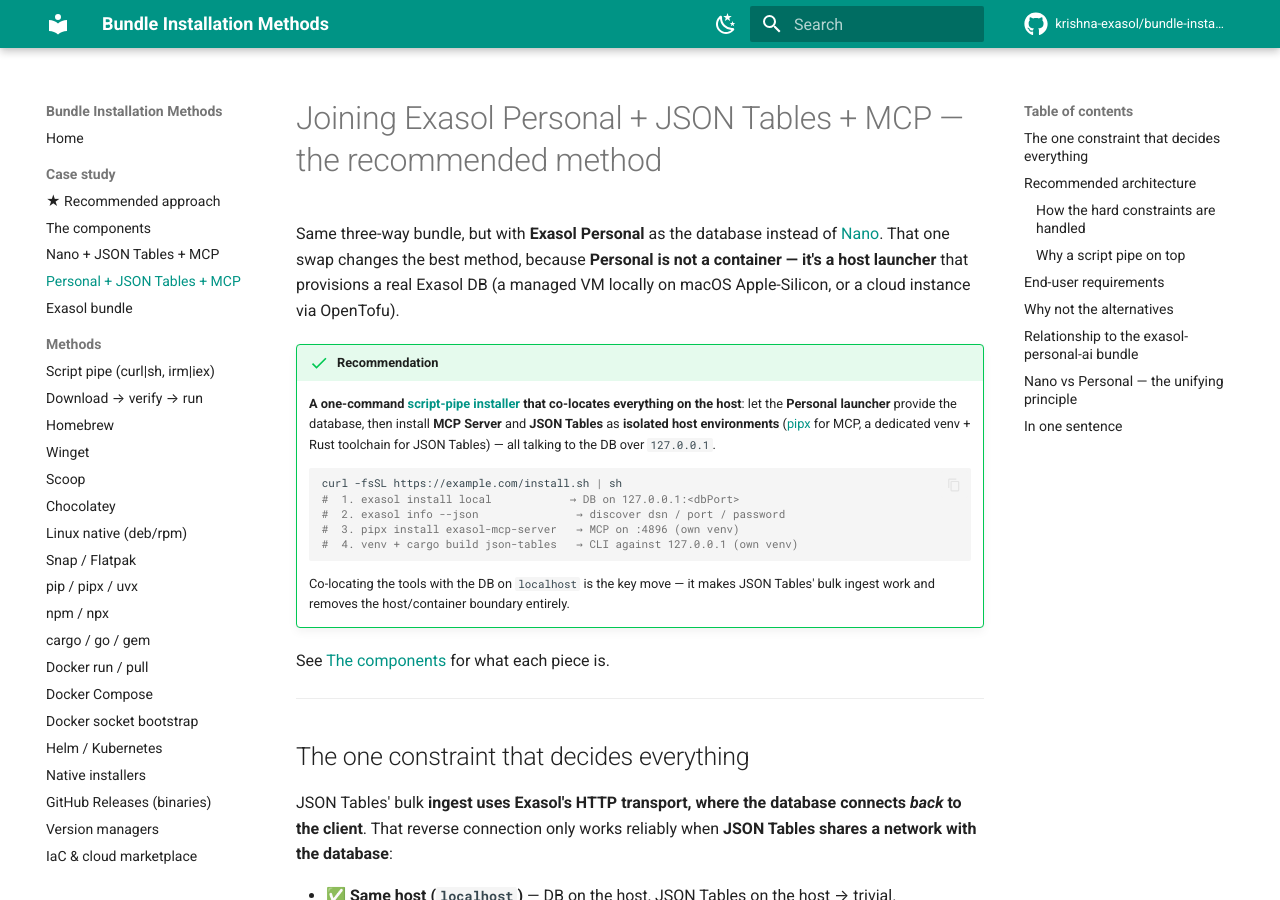
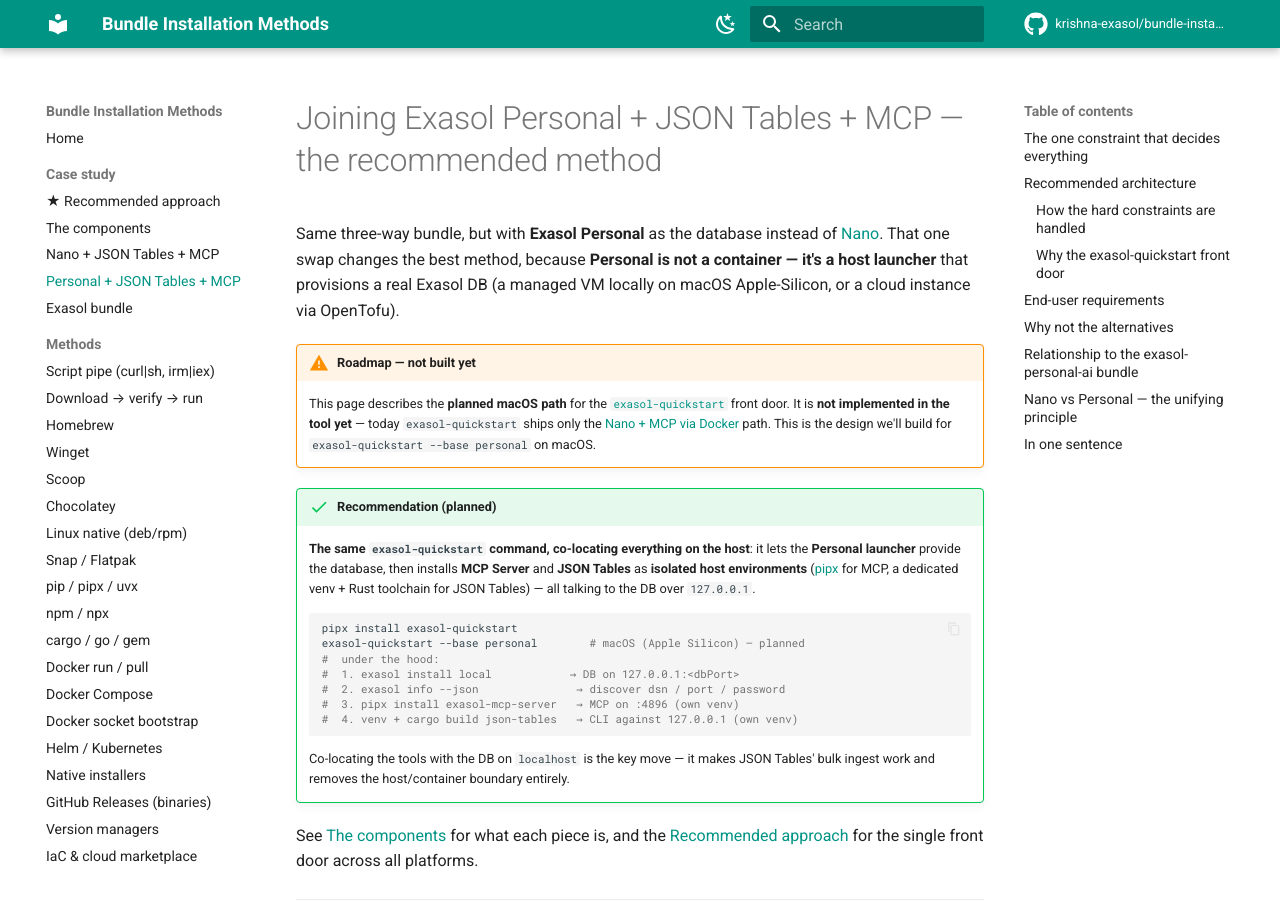
Before and after one commit to krishna-exasol/bundle-installation-methods, an MkDocs documentation site: the page built from docs/case-studies/personal-jsontables-mcp.md, in a window 1280 px wide and 900 px high. Built offline with MkDocs 1.6.1 and Material for MkDocs 9.7.7, drawn with Linux system fonts in a browser that asks for light colours; comment, search, counter and statistics services are not loaded; some of the changed text lies outside the part shown.

Commit message:
Docs consistency: single exasol-quickstart front door across case studies; mark Personal (no-Docker macOS) path as roadmap; scope the historical exasol-ai bundle page

````diff
--- a/docs/case-studies/personal-jsontables-mcp.md
+++ b/docs/case-studies/personal-jsontables-mcp.md
@@ -2,11 +2,16 @@
 
 Same three-way bundle, but with **Exasol Personal** as the database instead of [Nano](nano-jsontables-mcp.md). That one swap changes the best method, because **Personal is not a container — it's a host launcher** that provisions a real Exasol DB (a managed VM locally on macOS Apple-Silicon, or a cloud instance via OpenTofu).
 
-!!! success "Recommendation"
-    **A one-command [script-pipe installer](../methods/script-pipe.md) that co-locates everything on the host**: let the **Personal launcher** provide the database, then install **MCP Server** and **JSON Tables** as **isolated host environments** ([pipx](../methods/python-pip-pipx-uvx.md) for MCP, a dedicated venv + Rust toolchain for JSON Tables) — all talking to the DB over `127.0.0.1`.
+!!! warning "Roadmap — not built yet"
+    This page describes the **planned macOS path** for the [`exasol-quickstart`](recommended-approach.md) front door. It is **not implemented in the tool yet** — today `exasol-quickstart` ships only the [Nano + MCP via Docker](nano-jsontables-mcp.md) path. This is the design we'll build for `exasol-quickstart --base personal` on macOS.
+
+!!! success "Recommendation (planned)"
+    **The same `exasol-quickstart` command, co-locating everything on the host**: it lets the **Personal launcher** provide the database, then installs **MCP Server** and **JSON Tables** as **isolated host environments** ([pipx](../methods/python-pip-pipx-uvx.md) for MCP, a dedicated venv + Rust toolchain for JSON Tables) — all talking to the DB over `127.0.0.1`.
 
     ```bash
-    curl -fsSL https://example.com/install.sh | sh
+    pipx install exasol-quickstart
+    exasol-quickstart --base personal        # macOS (Apple Silicon) — planned
+    #  under the hood:
     #  1. exasol install local            → DB on 127.0.0.1:<dbPort>
     #  2. exasol info --json               → discover dsn / port / password
     #  3. pipx install exasol-mcp-server   → MCP on :4896 (own venv)
@@ -15,7 +20,7 @@
 
     Co-locating the tools with the DB on `localhost` is the key move — it makes JSON Tables' bulk ingest work and removes the host/container boundary entirely.
 
-See [The components](components.md) for what each piece is.
+See [The components](components.md) for what each piece is, and the [Recommended approach](recommended-approach.md) for the single front door across all platforms.
 
 ---
 
@@ -57,9 +62,9 @@
 2. **JSON Tables' Rust-at-runtime coupling**: install a host **Rust toolchain** (rustup) once; the venv builds the `cargo` ingest engine and runs it locally.
 3. **Dynamic connection**: the local DB port is assigned at deploy time, so the installer reads it from **`exasol info --json`** (+ `secrets.json` for the password) and injects it into both tools — never hardcoded.
 
-### Why a script pipe on top
+### Why the `exasol-quickstart` front door
 
-The [script-pipe installer](../methods/script-pipe.md) is what turns four manual steps into one line: install the launcher, ensure a local deployment exists, discover the connection, set up the two isolated environments, and start MCP — plus a `run-json-tables` helper and an uninstaller. It needs no registry approval and works as the single "Get started" command. (Note: Personal's **local** mode is macOS Apple-Silicon only; the launcher itself is cross-platform for cloud targets.)
+The [`exasol-quickstart`](recommended-approach.md) command is what would turn these four manual steps into one line: install the launcher, ensure a local deployment exists, discover the connection, set up the two isolated environments, and start MCP — plus a `run-json-tables` helper and an uninstaller. (Note: Personal's **local** mode is macOS Apple-Silicon only; the launcher itself is cross-platform for cloud targets.)
 
 ---
 
@@ -119,6 +124,6 @@
 
 ## In one sentence
 
-Because **Exasol Personal puts the database on the host**, the best way to join Personal + JSON Tables + MCP is a one-line script-pipe installer that **installs both tools as isolated host environments next to that DB** (pipx for MCP, a venv + Rust for JSON Tables), so ingest works on `localhost` and the `pyexasol` conflict is resolved without containers.
+Because **Exasol Personal puts the database on the host**, the planned way to join Personal + JSON Tables + MCP is the one `exasol-quickstart` command **installing both tools as isolated host environments next to that DB** (pipx for MCP, a venv + Rust for JSON Tables), so ingest works on `localhost` and the `pyexasol` conflict is resolved without containers. (Roadmap — today the tool ships the [Nano + MCP via Docker](nano-jsontables-mcp.md) path.)
 
-**Related:** [Script pipe](../methods/script-pipe.md) · [pip / pipx / uvx](../methods/python-pip-pipx-uvx.md) · [Source build](../methods/source-build.md) · [The components](components.md) · [Nano + JSON Tables + MCP](nano-jsontables-mcp.md)
+**Related:** [Recommended approach](recommended-approach.md) · [The components](components.md) · [Nano + JSON Tables + MCP](nano-jsontables-mcp.md) · [pip / pipx / uvx](../methods/python-pip-pipx-uvx.md)
````
Also changed, not shown: docs/case-studies/exasol-bundle.md (+3 -0 lines), docs/case-studies/nano-jsontables-mcp.md (+1 -1 lines).
